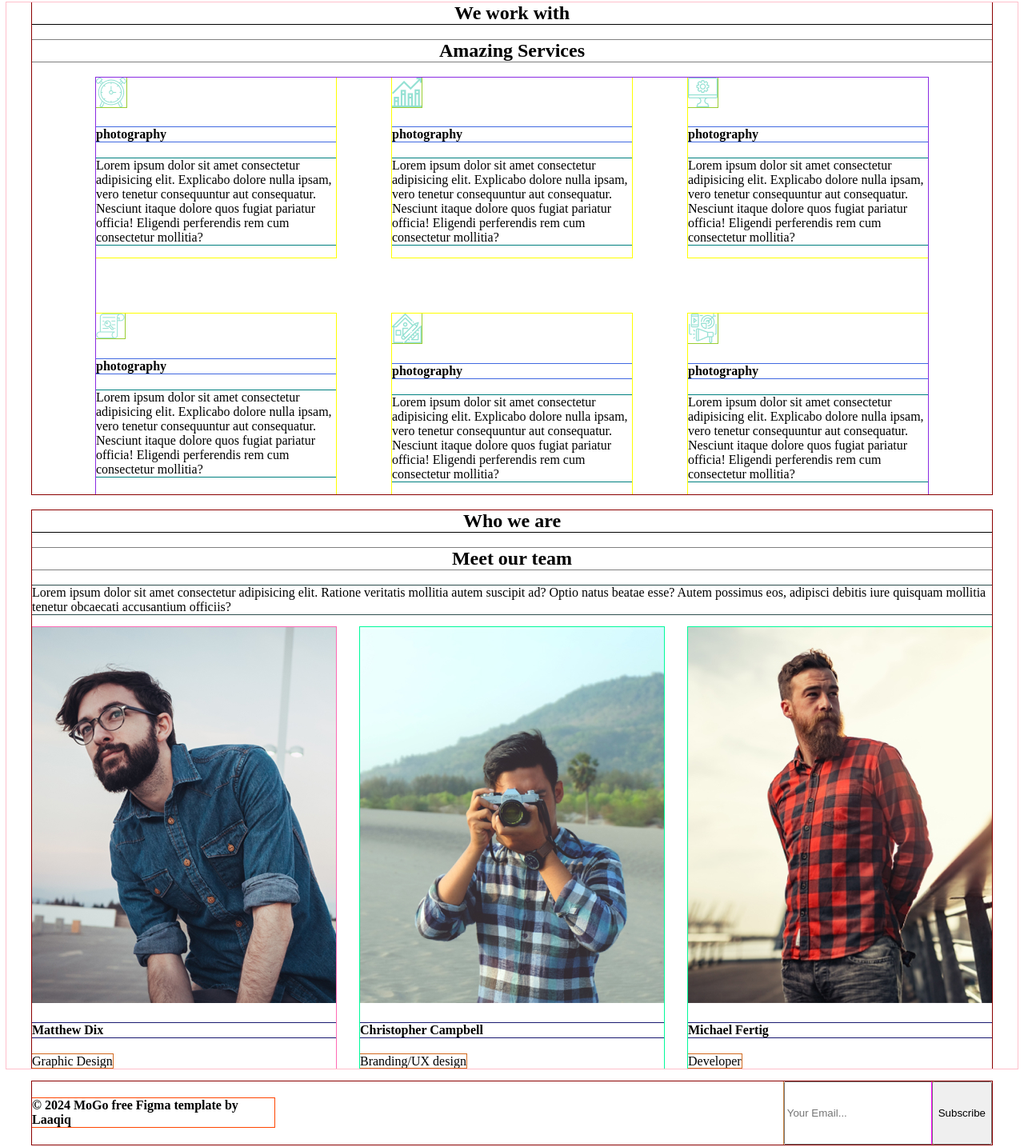
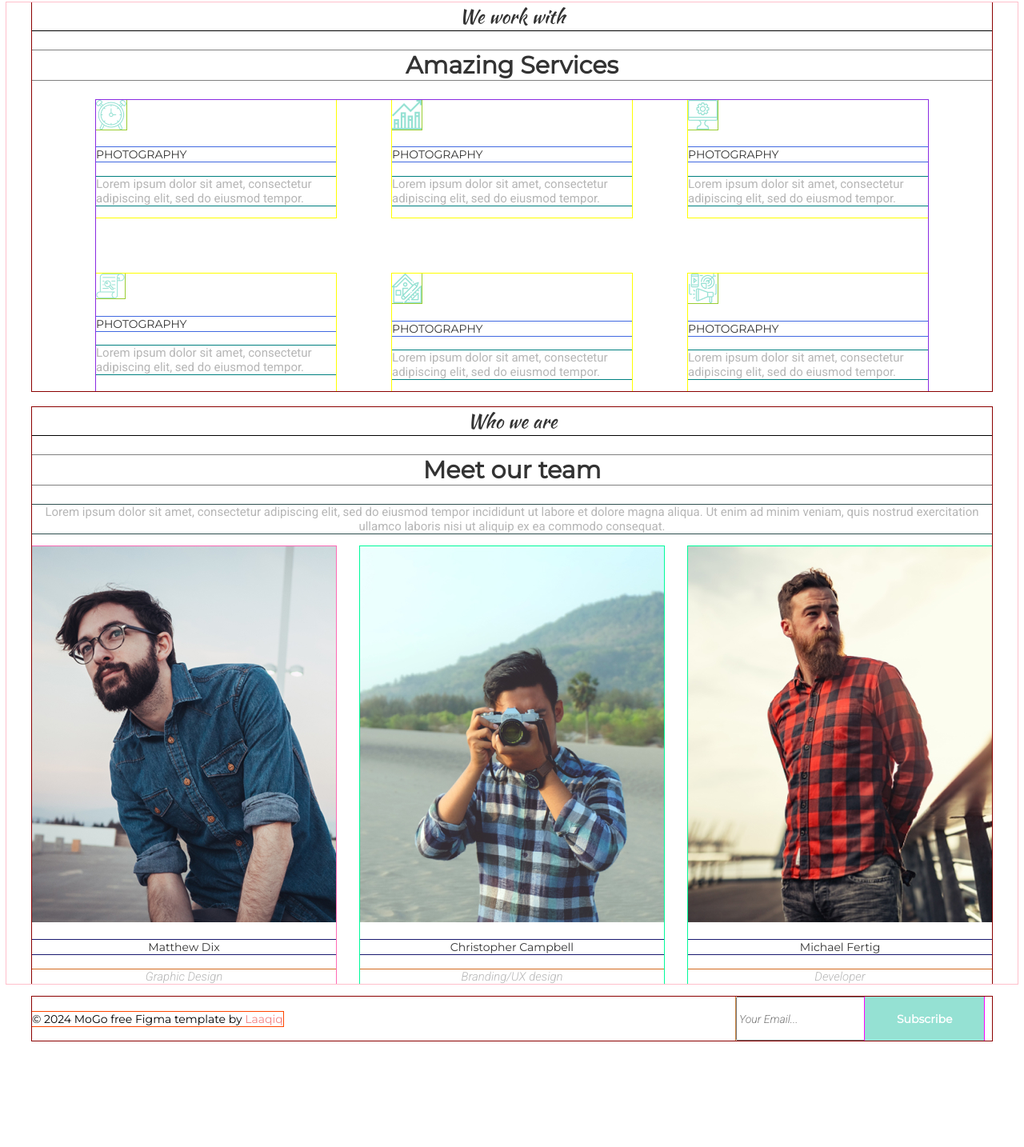
Before and after one commit to danillevko/MoGo, a plain HTML site: page index.html in a window 1280 px wide. Shown: the part 75-1509 px from the top of the page at 80% size. After the commit the page ends 1384 px from the top, so only its background shows below. Drawn offline with Linux system fonts and the light colour scheme.

Commit message:
add fonts and color

```diff
--- a/index.html
+++ b/index.html
@@ -5,6 +5,22 @@
     <meta charset="UTF-8">
     <meta name="viewport" content="width=device-width, initial-scale=1.0">
     <title>MoGo</title>
+    <link rel="preconnect" href="https://fonts.googleapis.com">
+    <link rel="preconnect" href="https://fonts.gstatic.com" crossorigin>
+    <link href="https://fonts.googleapis.com/css2?family=Montserrat:ital@0;1&display=swap" rel="stylesheet">
+    <link rel="preconnect" href="https://fonts.googleapis.com">
+    <link rel="preconnect" href="https://fonts.gstatic.com" crossorigin>
+    <link href="https://fonts.googleapis.com/css2?family=Montserrat:ital,wght@0,746;1,746&display=swap"
+        rel="stylesheet">
+    <link rel="preconnect" href="https://fonts.googleapis.com">
+    <link rel="preconnect" href="https://fonts.gstatic.com" crossorigin>
+    <link href="https://fonts.googleapis.com/css2?family=Kaushan+Script&display=swap" rel="stylesheet">
+    <link rel="preconnect" href="https://fonts.googleapis.com">
+    <link rel="preconnect" href="https://fonts.gstatic.com" crossorigin>
+    <link href="https://fonts.googleapis.com/css2?family=Roboto&display=swap" rel="stylesheet">
+    <link rel="preconnect" href="https://fonts.googleapis.com">
+    <link rel="preconnect" href="https://fonts.gstatic.com" crossorigin>
+    <link href="https://fonts.googleapis.com/css2?family=Roboto:ital,wght@1,300&display=swap" rel="stylesheet">
     <link rel="stylesheet" href="./style.css">
 </head>
 
@@ -13,7 +29,7 @@
         <header class="header">
             <a href="index.html" class="title">MoGo</a>
             <ul class="header-menu">
-                <li class="header-item"><a href="#" class="header-link">ABOUT</a></li>
+                <li class="header-item"><a href="#" class="header-link-active header-link">ABOUT</a></li>
                 <li class="header-item"><a href="#" class="header-link">SERVICE</a></li>
                 <li class="header-item"><a href="#" class="header-link">WORK</a></li>
                 <li class="header-item"><a href="#" class="header-link">BLOG</a></li>
@@ -31,56 +47,38 @@
                         <li class="main-item">
                             <img src="./images/clock.png" alt="clock" class="main-icon">
                             <h4 class="category">photography</h4>
-                            <p class="category-description">Lorem ipsum dolor sit amet consectetur adipisicing elit.
-                                Explicabo dolore nulla ipsam, vero
-                                tenetur consequuntur aut consequatur. Nesciunt itaque dolore quos fugiat pariatur
-                                officia!
-                                Eligendi perferendis rem cum consectetur mollitia?</p>
+                            <p class="category-description">Lorem ipsum dolor sit amet, consectetur adipiscing elit, sed
+                                do eiusmod tempor.</p>
                         </li>
                         <li class="main-item">
                             <img src="./images/bar graph.png" alt="bar" class="main-icon">
                             <h4 class="category">photography</h4>
-                            <p class="category-description">Lorem ipsum dolor sit amet consectetur adipisicing elit.
-                                Explicabo dolore nulla ipsam, vero
-                                tenetur consequuntur aut consequatur. Nesciunt itaque dolore quos fugiat pariatur
-                                officia!
-                                Eligendi perferendis rem cum consectetur mollitia?</p>
+                            <p class="category-description">Lorem ipsum dolor sit amet, consectetur adipiscing elit, sed
+                                do eiusmod tempor.</p>
                         </li>
                         <li class="main-item">
                             <img src="./images/monitor.png" alt="monitor" class="main-icon">
                             <h4 class="category">photography</h4>
-                            <p class="category-description">Lorem ipsum dolor sit amet consectetur adipisicing elit.
-                                Explicabo dolore nulla ipsam, vero
-                                tenetur consequuntur aut consequatur. Nesciunt itaque dolore quos fugiat pariatur
-                                officia!
-                                Eligendi perferendis rem cum consectetur mollitia?</p>
+                            <p class="category-description">Lorem ipsum dolor sit amet, consectetur adipiscing elit, sed
+                                do eiusmod tempor.</p>
                         </li>
                         <li class="main-item">
                             <img src="./images/paper.png" alt="paper" class="main-icon">
                             <h4 class="category">photography</h4>
-                            <p class="category-description">Lorem ipsum dolor sit amet consectetur adipisicing elit.
-                                Explicabo dolore nulla ipsam, vero
-                                tenetur consequuntur aut consequatur. Nesciunt itaque dolore quos fugiat pariatur
-                                officia!
-                                Eligendi perferendis rem cum consectetur mollitia?</p>
+                            <p class="category-description">Lorem ipsum dolor sit amet, consectetur adipiscing elit, sed
+                                do eiusmod tempor.</p>
                         </li>
                         <li class="main-item">
                             <img src="./images/house.png" alt="house" class="main-icon">
                             <h4 class="category">photography</h4>
-                            <p class="category-description">Lorem ipsum dolor sit amet consectetur adipisicing elit.
-                                Explicabo dolore nulla ipsam, vero
-                                tenetur consequuntur aut consequatur. Nesciunt itaque dolore quos fugiat pariatur
-                                officia!
-                                Eligendi perferendis rem cum consectetur mollitia?</p>
+                            <p class="category-description">Lorem ipsum dolor sit amet, consectetur adipiscing elit, sed
+                                do eiusmod tempor.</p>
                         </li>
                         <li class="main-item">
                             <img src="./images/phone and target.png" alt="phone and target" class="main-icon">
                             <h4 class="category">photography</h4>
-                            <p class="category-description">Lorem ipsum dolor sit amet consectetur adipisicing elit.
-                                Explicabo dolore nulla ipsam, vero
-                                tenetur consequuntur aut consequatur. Nesciunt itaque dolore quos fugiat pariatur
-                                officia!
-                                Eligendi perferendis rem cum consectetur mollitia?</p>
+                            <p class="category-description">Lorem ipsum dolor sit amet, consectetur adipiscing elit, sed
+                                do eiusmod tempor.</p>
                         </li class="main-item">
                     </ul>
                 </div>
@@ -90,12 +88,9 @@
             <section class="team-section">
                 <h2 class="main-name">Who we are</h2>
                 <h1 class="main-title">Meet our team</h1>
-                <p class="team-description">Lorem ipsum dolor sit amet consectetur adipisicing elit. Ratione veritatis
-                    mollitia autem suscipit
-                    ad?
-                    Optio natus beatae esse? Autem possimus eos, adipisci debitis iure quisquam mollitia tenetur
-                    obcaecati
-                    accusantium officiis?</p>
+                <p class="team-description">Lorem ipsum dolor sit amet, consectetur adipiscing elit, sed do eiusmod
+                    tempor incididunt ut labore et dolore magna aliqua. Ut enim ad minim veniam, quis nostrud
+                    exercitation ullamco laboris nisi ut aliquip ex ea commodo consequat. </p>
                 <ul class="team-list">
                     <li class="team-item">
                         <img src="./images/man1.jpg" alt="man">
@@ -120,7 +115,7 @@
         <footer class="footer">
             <!-- <hr> -->
             <div class="footer-wrapper">
-                <h4 class=" footer-author">© 2024 MoGo free Figma template by Laaqiq</h4>
+                <h4 class=" footer-author">© 2024 MoGo free Figma template by <span class="author-name">Laaqiq</span></h4>
                 <div class="input-btn-wrapper">
                     <input type="text" placeholder="Your Email..." class="footer-email">
                     <button class="button">Subscribe</button>
--- a/style.css
+++ b/style.css
@@ -1,15 +1,24 @@
+:root {
+    --main-color: #95E1D3;
+    --active-color: #F38181;
+    --title-color: #333333;
+    --paragraph-color: #B6B6B6;
+    --author-color: #000000;
+    --background-color: #FFFFFF;
+}
+
 .container {
     width: 1200px;
     margin: 0 auto;
     outline: 1px solid red;
 }
 
-.header{
+.header {
     display: flex;
     align-items: center;
 }
 
-.header-menu{
+.header-menu {
     display: flex;
     gap: 55px;
     margin-left: auto;
@@ -18,40 +27,81 @@
 .container {
     outline: 1px solid darkred;
 }
+
 .header {
     outline: 1px solid brown;
 }
+
 .title {
     outline: 1px solid blue;
+    font-family: "Montserrat", serif;
+    font-weight: 700;
+    font-style: normal;
+    font-size: 30px;
+    text-decoration: none;
+    color: var(--main-color);
 }
+
 .header-menu {
     outline: 1px solid darkblue;
     list-style: none;
 }
+
 .header-item {
     outline: 1px solid green;
+    font-family: "Montserrat", serif;
+    font-weight: 400;
+    font-style: normal;
+    font-size: 14px;
+
 }
+
+
 .header-link {
     outline: 1px solid darkgreen;
+    font-family: "Montserrat", serif;
+    font-weight: 400;
+    font-style: normal;
+    color: var(--main-color);
 }
+
+.header-link-active {
+    color: var(--active-color);
+}
+
 .main {
     outline: 1px solid pink;
 }
+
 .main-section {
     outline: 1px solid purple;
     margin: 0 auto;
 }
-.main-wrapper{
+
+.main-wrapper {
     margin: 0 auto;
 }
+
 .main-name {
     outline: 1px solid black;
     text-align: center;
+    font-family: "Kaushan Script", cursive;
+    font-weight: 400;
+    font-style: normal;
+    font-size: 24px;
+    color: var(--title-color);
 }
+
 .main-title {
     outline: 1px solid gray;
     text-align: center;
+    font-family: "Montserrat", serif;
+    font-weight: 700;
+    font-style: normal;
+    font-size: 30px;
+    color: var(--title-color);
 }
+
 .main-menu {
     outline: 1px solid blueviolet;
     display: flex;
@@ -61,26 +111,50 @@
     width: 1040px;
     margin: 0 auto;
 }
+
 .main-item {
     outline: 1px solid yellow;
     width: 300px;
     list-style: none;
 }
+
 .main-icon {
     outline: 1px solid yellowgreen;
 }
+
 .category {
     outline: 1px solid royalblue;
+    font-family: "Montserrat", serif;
+    font-weight: 400;
+    font-style: normal;
+    text-transform: uppercase;
+    font-size: 14px;
+    color: var(--title-color);
 }
+
 .category-description {
     outline: 1px solid teal;
+    font-family: "Roboto", sans-serif;
+    font-weight: 400;
+    font-style: normal;
+    font-size: 15px;
+    color: var(--paragraph-color);
 }
+
 .team-section {
     outline: 1px solid violet;
 }
+
 .team-description {
     outline: 1px solid darkslategray;
+    text-align: center;
+    font-family: "Roboto", sans-serif;
+    font-weight: 400;
+    font-style: normal;
+    font-size: 15px;
+    color: var(--paragraph-color);
 }
+
 .team-list {
     outline: 1px solid hotpink;
     display: flex;
@@ -89,34 +163,79 @@
     width: 380px;
     padding-left: 0;
 }
+
 .team-item {
     outline: 1px solid mediumspringgreen;
 }
+
 .team-member {
     outline: 1px solid midnightblue;
+    font-family: "Montserrat", serif;
+    font-weight: 400;
+    font-style: normal;
+    font-size: 14px;
+    color: var(--title-color);
+    text-align: center;
 }
+
 .member-position {
     outline: 1px solid chocolate;
+    font-family: "Roboto", sans-serif;
+    font-weight: 300;
+    font-style: italic;
+    font-size: 15px;
+    color: var(--paragraph-color);
+    text-align: center;
+    display: block;
 }
+
 .footer {
     outline: 1px solid orange;
     display: flex;
 }
+
 .footer-author {
     outline: 1px solid orangered;
+    font-family: "Montserrat", serif;
+    font-weight: 400;
+    font-style: normal;
+    color: var(--author-color);
+    font-size: 14px;
+    width: 314px
 }
+
+.author-name{
+    color: var(--active-color);
+}
+
 .footer-email {
     outline: 1px solid peru;
+    font-family: "Roboto", sans-serif;
+    font-weight: 300;
+    font-style: italic;
+    font-size: 14px;
+    color: var(--paragraph-color);
 }
+
 .button {
     outline: 1px solid fuchsia;
+    font-family: "Montserrat", serif;
+    font-weight: 700;
+    font-style: normal;
+    font-size: 14px;
+    background-color: var(--main-color);
+    color: var(--background-color);
+    padding: 10px 40px;
+    border: none;
 }
-.input-btn-wrapper{
+
+.input-btn-wrapper {
     display: flex;
     margin-left: auto;
-    margin-left: 637px;
+    margin-left: 566px;
 }
-.footer-wrapper{
+
+.footer-wrapper {
     display: flex;
     justify-content: space-between;
 }
```
